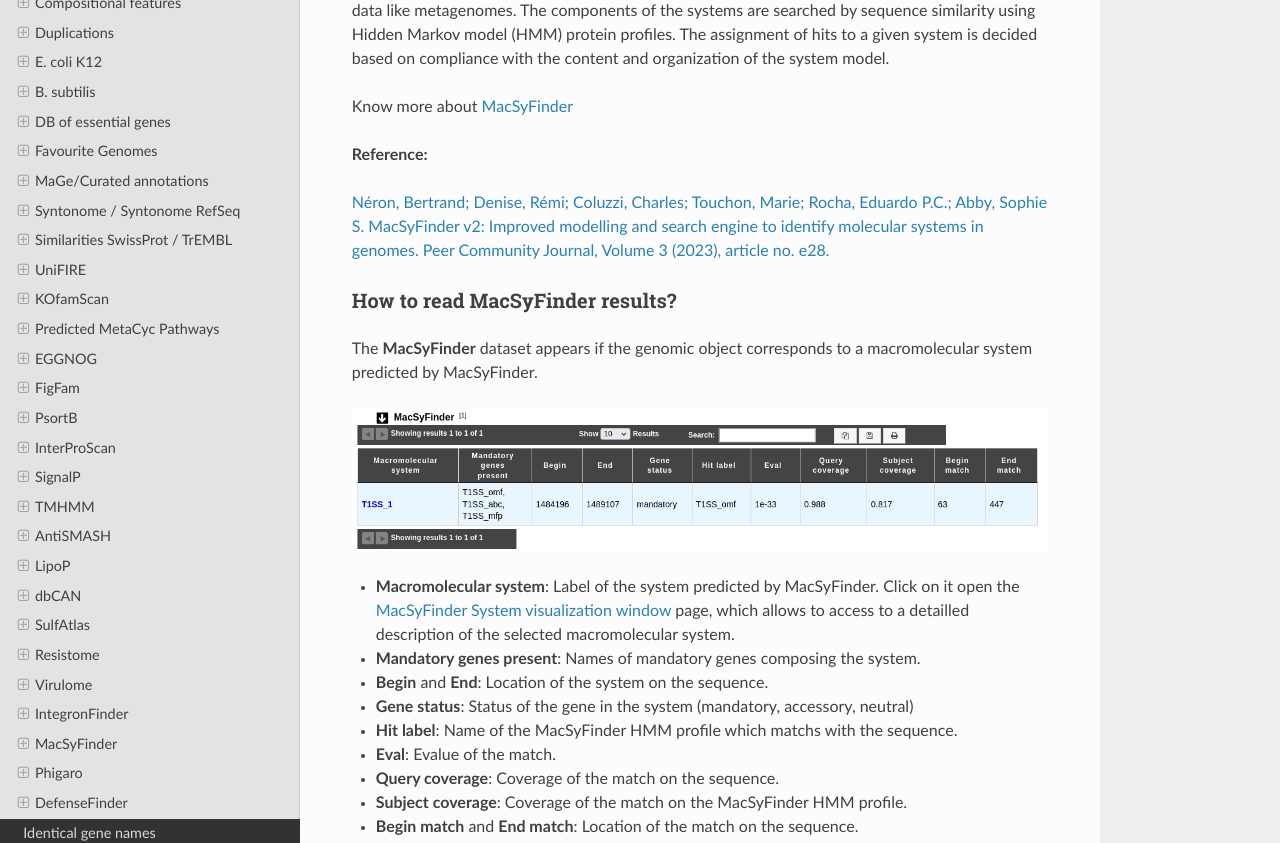
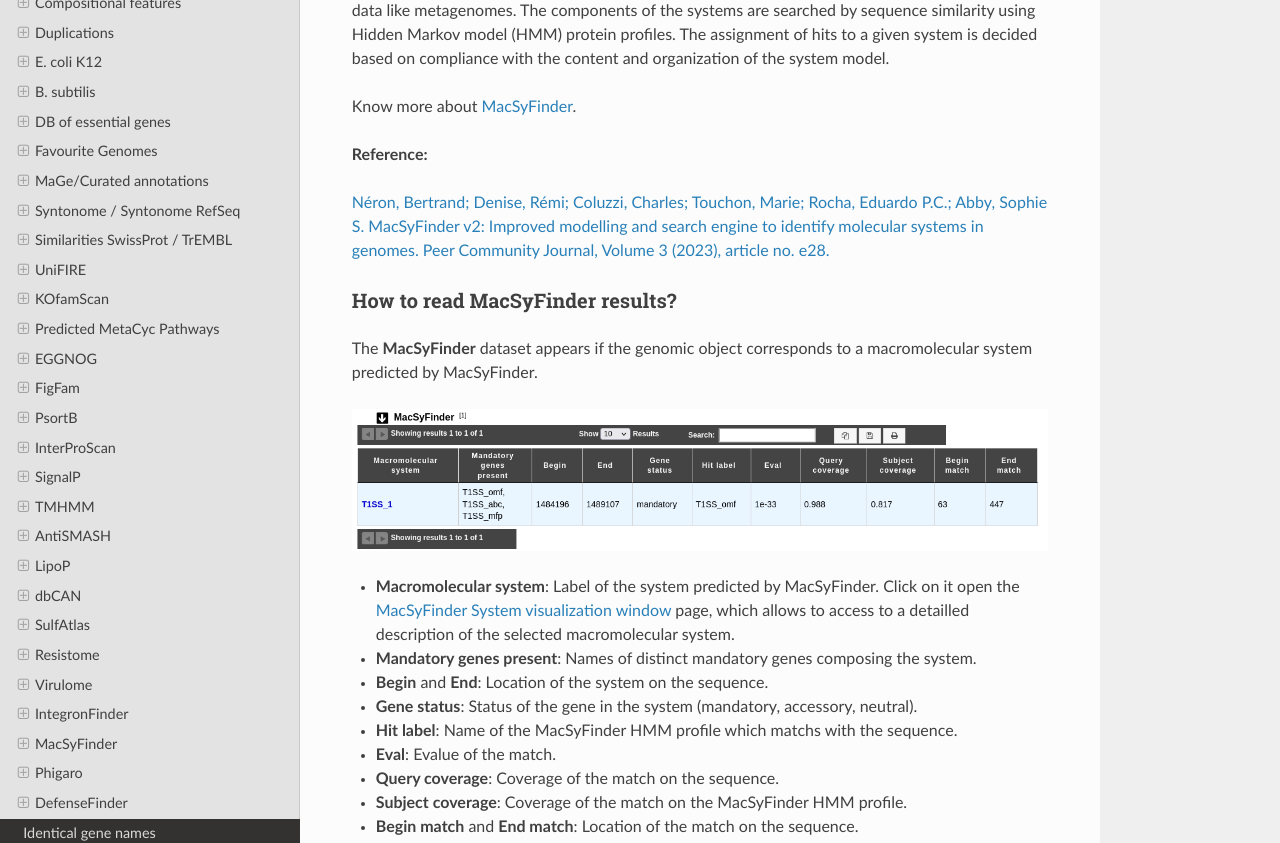
Before and after one commit to labgem/microscope-user-doc, a Sphinx documentation site: the page built from docs/content/mage/info.rst, in a window 1280 px wide and 1400 px high, scrolled down 39698 px. Shown: the part 161-1004 px from the top of the window. Built offline with Sphinx 7.4.7 and the Read the Docs theme 2.0.0, drawn with Linux system fonts in a browser that asks for light colours; formulas are drawn with MathJax 3.

Commit message:
[#10482] Details about list of mandatory and accessory genes present.

```diff
--- a/docs/content/compgenomics/macsyfinder.rst
+++ b/docs/content/compgenomics/macsyfinder.rst
@@ -64,7 +64,7 @@
 * **Locus type**: Type of locus (single_locus, multi_loci).
 * **System wholeness**: Wholeness of the system.
 * **System score**: MacSyFinder score of the system (see `here <https://macsyfinder.readthedocs.io/en/latest/user_guide/functioning.html#c-computing-candidate-systems-scores-ordered-mode>`_ for more details about its computation).
-* **Mandatory genes present**: List of mandatory genes of the system identified in the organism.
-* **Accessory genes present**: List of accessory genes of the system identified in the organism.
+* **Mandatory genes present**: List of distinct mandatory genes of the system identified in the organism.
+* **Accessory genes present**: List of distinct accessory genes of the system identified in the organism.
 * **Nb of mandatory genes present**: Number of mandatory genes of the system identified in the organism.
 * **Nb of accessory genes present**: Number of accessory genes of the system identified in the organism.
--- a/docs/content/mage/info.rst
+++ b/docs/content/mage/info.rst
@@ -1375,7 +1375,7 @@
 The components of the systems are searched by sequence similarity using Hidden Markov model (HMM) protein profiles.
 The assignment of hits to a given system is decided based on compliance with the content and organization of the system model.
 
-Know  more about `MacSyFinder <https://macsyfinder.readthedocs.io/en/latest/>`_
+Know  more about `MacSyFinder <https://macsyfinder.readthedocs.io/en/latest/>`_.
 
 **Reference:**
 
@@ -1389,9 +1389,9 @@
 .. image:: img/macsyfinder2_datasettab.png
 
 * **Macromolecular system**: Label of the system predicted by MacSyFinder. Click on it open the :ref:`MacSyFinder System visualization window <macromolecular-system-vizualization>` page, which allows to access to a detailled description of the selected macromolecular system.
-* **Mandatory genes present**: Names of mandatory genes composing the system.
+* **Mandatory genes present**: Names of distinct mandatory genes composing the system.
 * **Begin** and **End**: Location of the system on the sequence.
-* **Gene status**: Status of the gene in the system (mandatory, accessory, neutral)
+* **Gene status**: Status of the gene in the system (mandatory, accessory, neutral).
 * **Hit label**: Name of the MacSyFinder HMM profile which matchs with the sequence.
 * **Eval**: Evalue of the match.
 * **Query coverage**: Coverage of the match on the sequence.
@@ -1458,7 +1458,7 @@
 
 .. image:: img/defensefinder1_datasettab.png
 
-* **System name**: Name of the defense system to which belongs the gene, clicking on this opens the :ref:`defense system visualization interface <how-to-explore-a-defense-system>`
+* **System name**: Name of the defense system to which belongs the gene, clicking on this opens the :ref:`defense system visualization interface <how-to-explore-a-defense-system>`.
 * **Protein name**: Name of the protein detected by MacSyFinder.
 * **Status**: Status of the gene in the system, as defined by MacSyFinder (mandatory, accessory, neutral).
 * **Eval**: E-value of the match with DefenseFinder models.
```
Also changed, not shown: docs/content/compgenomics/img/macsyfinder2_systemstab.png.
